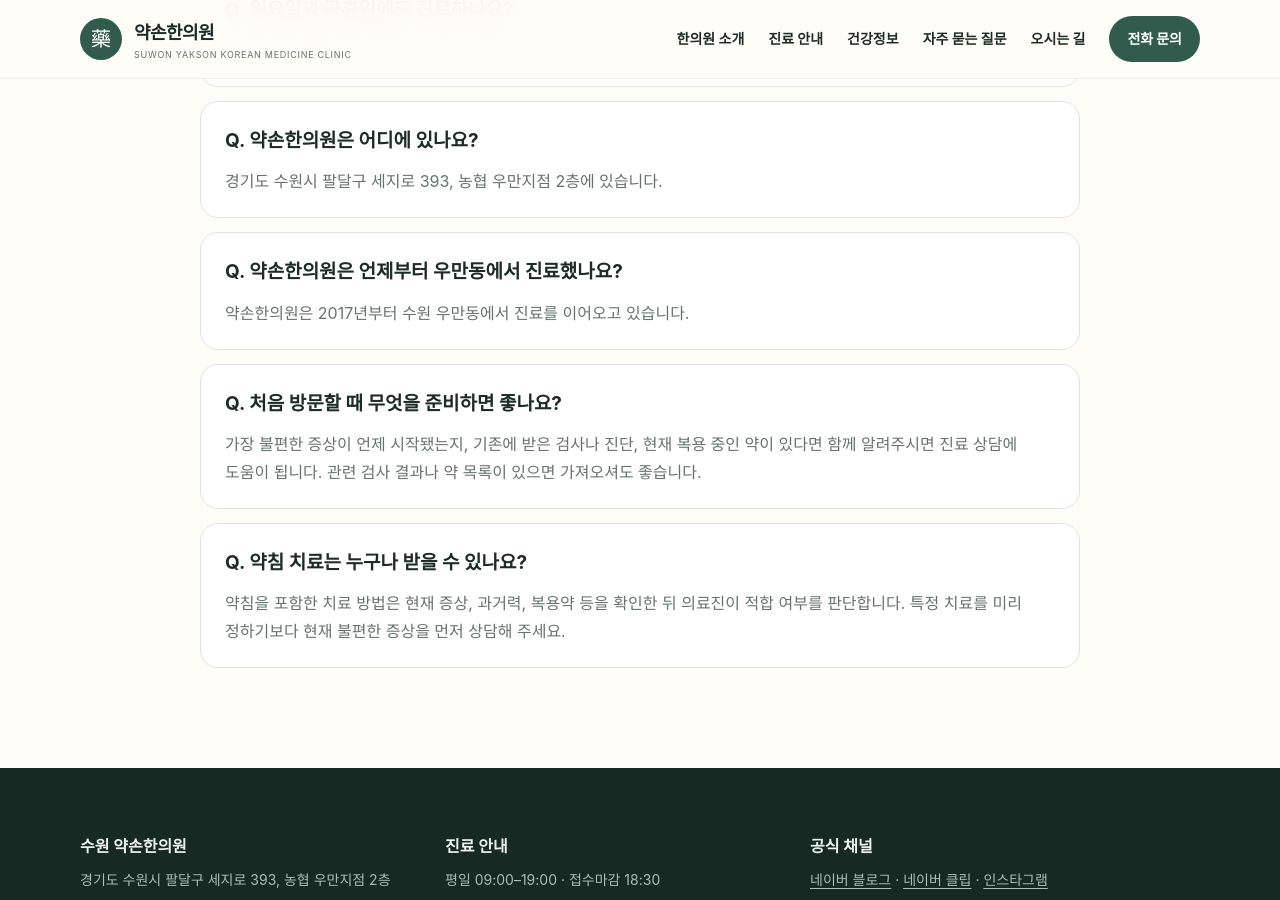
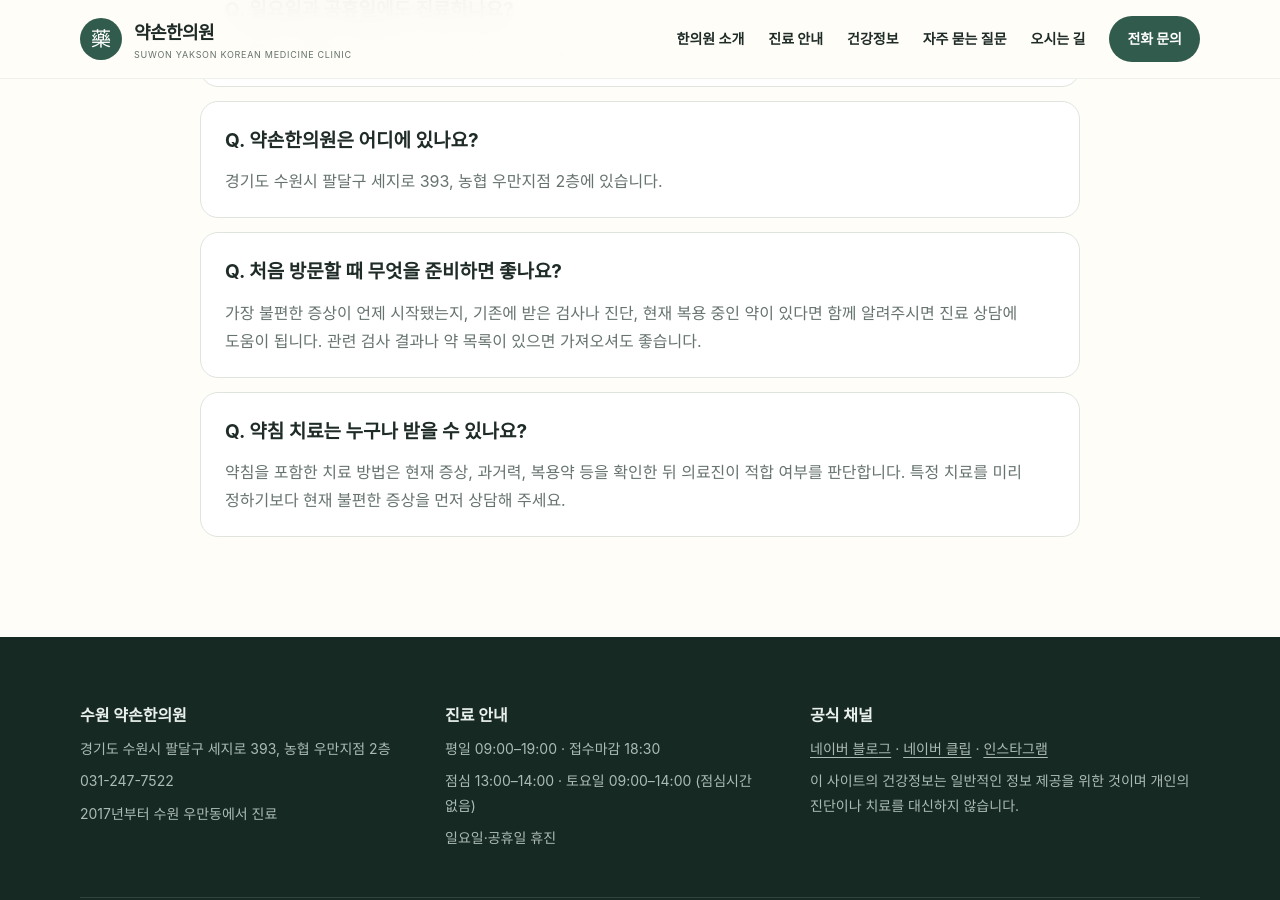
Before and after one commit to yaksonclinic/yakson-suwon-site, a Jekyll site: the page built from faq.md, in a window 1280 px wide and 900 px high, scrolled down 848 px. Built offline with Jekyll 4.4.1, drawn with Linux system fonts in a browser that asks for light colours.

Commit message:
Update faq.yml

```diff
--- a/_data/faq.yml
+++ b/_data/faq.yml
@@ -10,9 +10,6 @@
 - question: "약손한의원은 어디에 있나요?"
   answer: >-
     경기도 수원시 팔달구 세지로 393, 농협 우만지점 2층에 있습니다.
-- question: "약손한의원은 언제부터 우만동에서 진료했나요?"
-  answer: >-
-    약손한의원은 2017년부터 수원 우만동에서 진료를 이어오고 있습니다.
 - question: "처음 방문할 때 무엇을 준비하면 좋나요?"
   answer: >-
     가장 불편한 증상이 언제 시작됐는지, 기존에 받은 검사나 진단, 현재 복용 중인 약이 있다면 함께 알려주시면 진료 상담에 도움이 됩니다. 관련 검사 결과나 약 목록이 있으면 가져오셔도 좋습니다.
```
